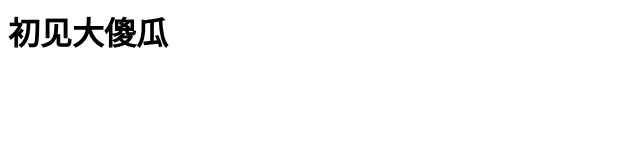
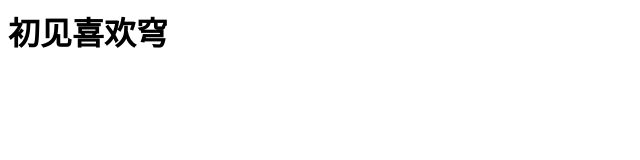
Before and after one commit to xinbaobao3775/egao, a plain HTML site: page index.html in a window 1280 px wide. Shown: the full height of the page, 0-640 px from the left. Drawn offline with Linux system fonts and the light colour scheme.

Commit message:
Update index.html

```diff
--- a/index.html
+++ b/index.html
@@ -1 +1 @@
-<h1>初见大傻瓜</h1>
+<h1>初见喜欢穹</h1>
```
